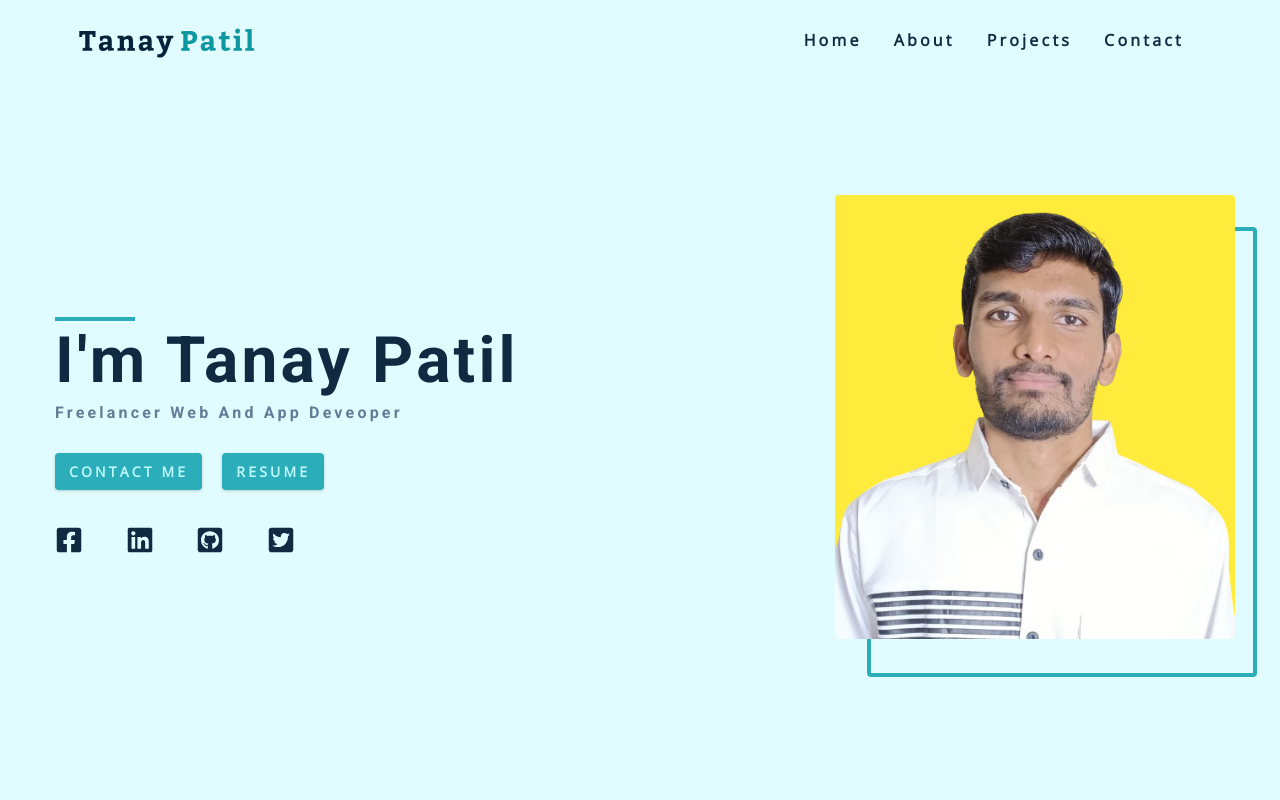
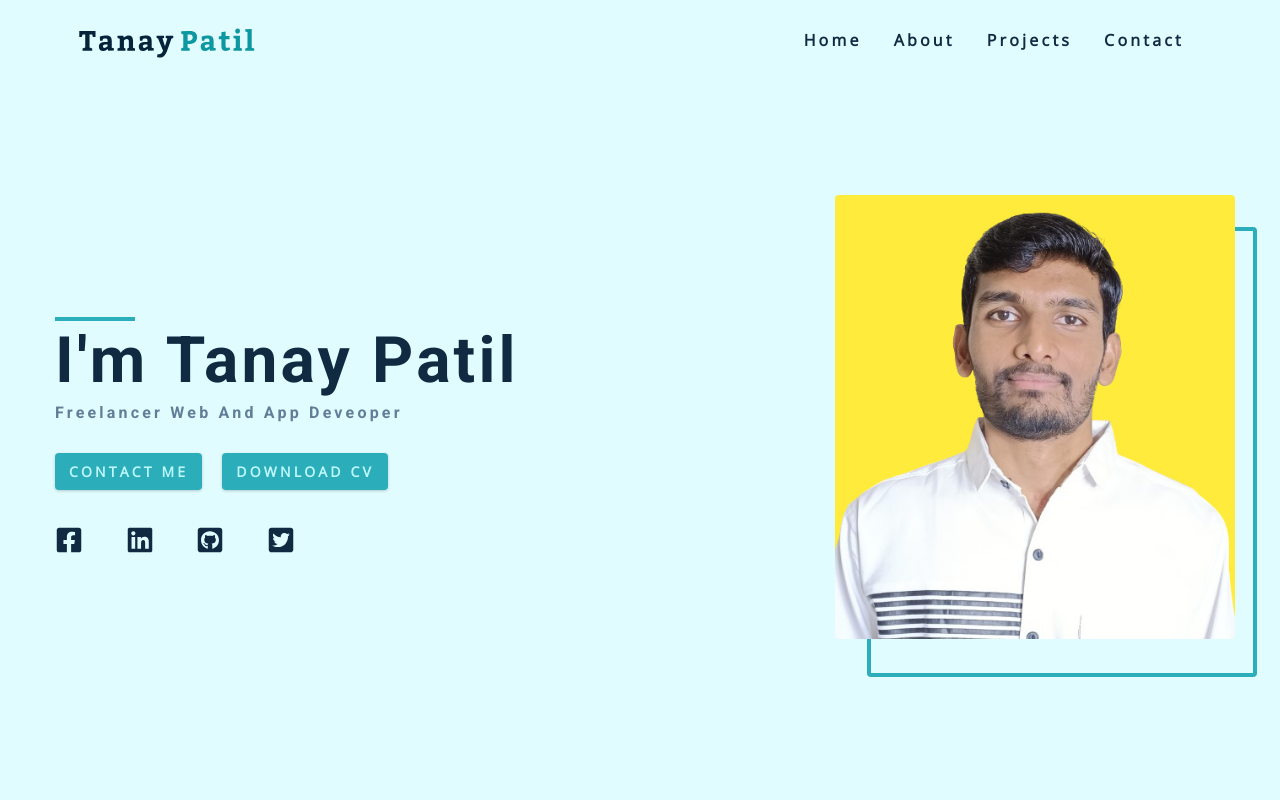
Before and after one commit to Tanypatil98/PortfolioWeb, a Gatsby site: page / in a window 1280 px wide. Shown: the top 800 px of the page. Built offline with nearby package versions, Linux system fonts and the light colour scheme; Gatsby itself is replaced by a stand-in of ours.

Commit message:
Update Hero.js

```diff
--- a/src/components/Hero.js
+++ b/src/components/Hero.js
@@ -16,7 +16,7 @@ const Hero = () => {
             <Link to="/contact" className="btn">
               contact me
             </Link>
-            <a download href={resume} className="btn">Resume</a>
+            <a download href={resume} className="btn">Download CV</a>
             <div className="social-links">
               {socialLinks.map(link => {
                 return (
```
